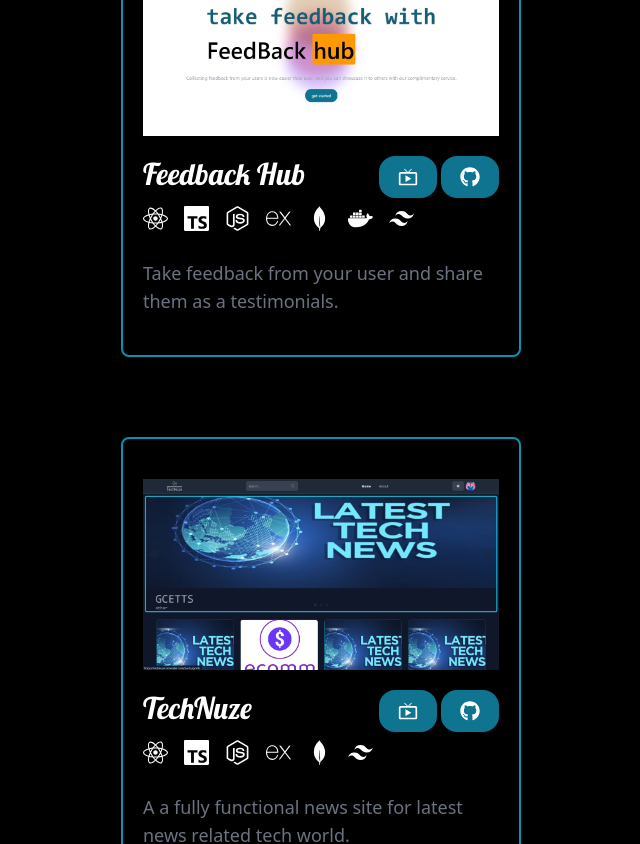
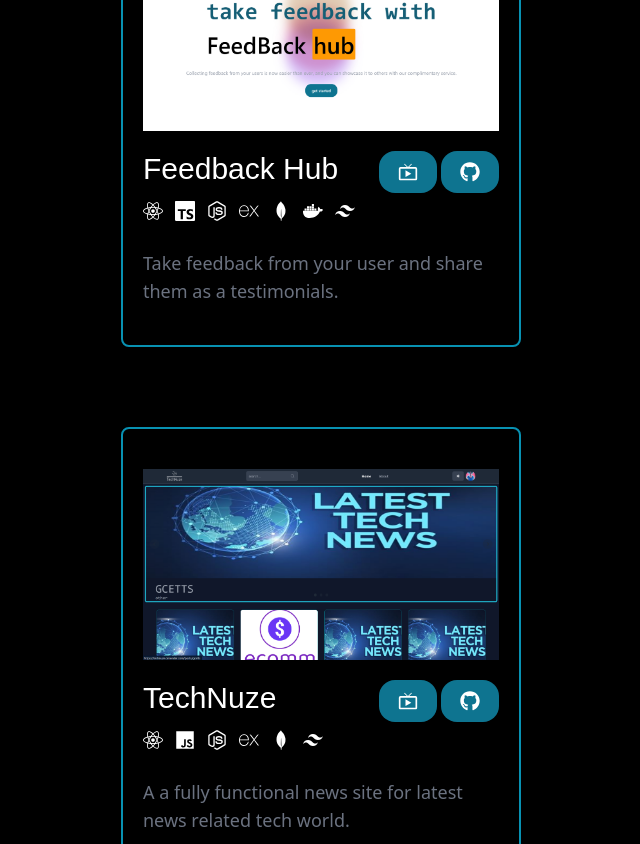
Before and after one commit to samualhalder/personal_portfolio, a React (Vite) app: page / in a window 1280 px wide. Shown: the part 3274-4118 px from the top of the page, without its empty margins (319-959 px from the left). Built offline with nearby package versions, Linux system fonts and the light colour scheme.

Commit message:
ui changes in card

```diff
--- a/lib/projectsDb.js
+++ b/lib/projectsDb.js
@@ -24,7 +24,7 @@
     about: "A a fully functional news site for latest news related tech world.",
     link: "https://technuze.onrender.com/",
     github: "https://github.com/samualhalder/TechNuze",
-    tech: ["react", "ts", "node", "express", "tailwind", "mongo"],
+    tech: ["react", "js", "node", "express", "tailwind", "mongo"],
   },
   {
     id: 1,
--- a/src/components/Card.jsx
+++ b/src/components/Card.jsx
@@ -18,7 +18,7 @@
     <div className="font-sans m-10 max-w-[400px] mx-auto border-2 border-cyan-600 p-5 rounded-lg flex  flex-wrap  justify-center transform transition duration-1000 hover:scale-110 ">
       <img className="m-5" src={project?.photoURL} alt="image" />
       <div className="flex  justify-between w-full">
-        <h1 className=" font-lobster text-3xl">{project?.title}</h1>
+        <h1 className=" font-font-Arial text-3xl">{project?.title}</h1>
         <div className=" flex gap-1">
           <Link to={project?.link}>
             <Button className=" rounded-2xl">
@@ -32,17 +32,17 @@
           </Link>
         </div>
       </div>
-      <div className="flex gap-4 w-full my-2">
-        {project.tech.includes("react") && <FaReact size={25} />}
-        {project.tech.includes("next") && <RiNextjsFill size={25} />}
-        {project.tech.includes("js") && <FaJs size={25} />}
-        {project.tech.includes("ts") && <SiTypescript size={25} />}
-        {project.tech.includes("node") && <FaNodeJs size={25} />}
-        {project.tech.includes("express") && <SiExpress size={25} />}
-        {project.tech.includes("mongo") && <SiMongodb size={25} />}
-        {project.tech.includes("redis") && <SiRedis size={25} />}
-        {project.tech.includes("docker") && <FaDocker size={25} />}
-        {project.tech.includes("tailwind") && <RiTailwindCssFill size={25} />}
+      <div className="flex gap-3 w-full my-2">
+        {project.tech.includes("react") && <FaReact size={20} />}
+        {project.tech.includes("next") && <RiNextjsFill size={20} />}
+        {project.tech.includes("js") && <FaJs size={20} />}
+        {project.tech.includes("ts") && <SiTypescript size={20} />}
+        {project.tech.includes("node") && <FaNodeJs size={20} />}
+        {project.tech.includes("express") && <SiExpress size={20} />}
+        {project.tech.includes("mongo") && <SiMongodb size={20} />}
+        {project.tech.includes("redis") && <SiRedis size={20} />}
+        {project.tech.includes("docker") && <FaDocker size={20} />}
+        {project.tech.includes("tailwind") && <RiTailwindCssFill size={20} />}
       </div>
       <p className="text-lg text-gray-500 my-5">{project?.about}</p>
     </div>
```
